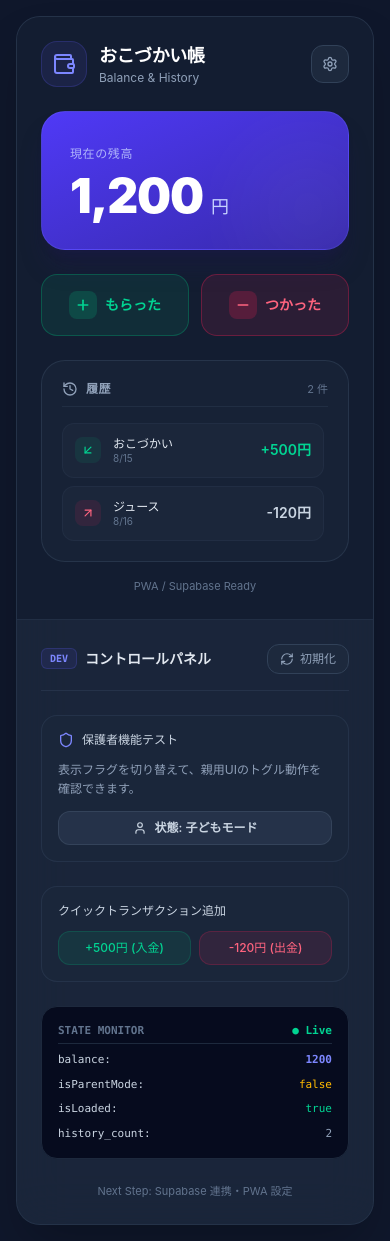
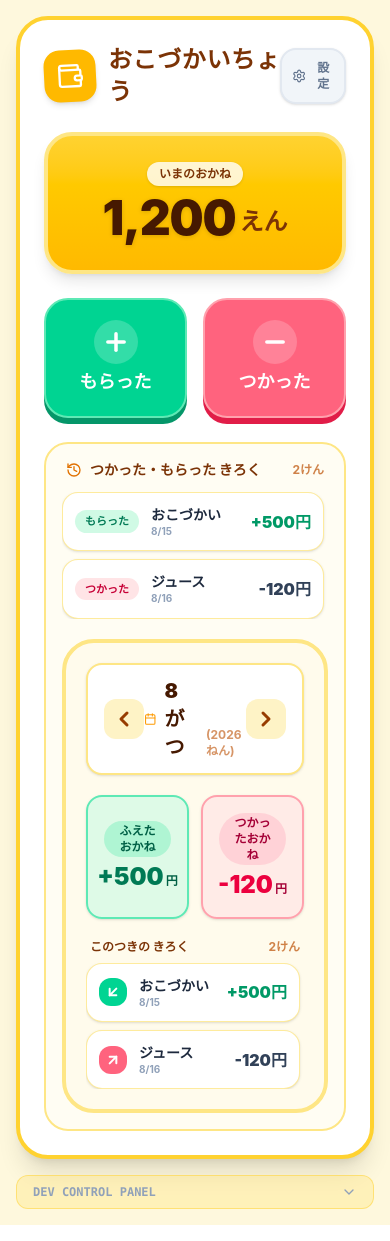
Before and after one commit to kei5o55/pocket-money-book, a Nuxt app: page / in a window 390 px wide. Built offline with nearby package versions, Linux system fonts and the light colour scheme.

Commit message:
月別コンポーネントとローディング画面の実装

```diff
--- a/app/app.vue
+++ b/app/app.vue
@@ -1,7 +1,8 @@
 <script setup lang="ts">
 import { ref, onMounted, watch } from 'vue'
-import { Wallet, Settings, Plus, Minus, History, Shield, User, RefreshCw, ArrowUpRight, ArrowDownLeft } from 'lucide-vue-next'
+import { Wallet, Settings, Plus, Minus, History, Shield, User, RefreshCw, ChevronDown, ChevronUp, Loader2 } from 'lucide-vue-next'
 import TransactionModal from '~/components/TransactionModal.vue'
+import MonthlySummary from '~/components/MonthlySummary.vue'
 import { getStateFromIDB, saveStateToIDB } from '~/utils/db'
 
 interface HistoryItem {
@@ -12,7 +13,7 @@ interface HistoryItem {
   date: string
 }
 
-// リアクティブな状態管理
+// 初期値を空（または0）ベースにしておき、IDB復元待ちにする
 const balance = useState<number>('balance', () => 1200)
 const isParentMode = useState<boolean>('isParentMode', () => false)
 const history = useState<HistoryItem[]>('history', () => [
@@ -22,11 +23,10 @@ const history = useState<HistoryItem[]>('history', () => [
 
 const isModalOpen = ref(false)
 const modalType = ref<'in' | 'out'>('in')
-const isLoaded = ref(false)
+const isLoaded = ref(false) // 読み込み状態フラグ
+const showDevPanel = ref(false)
 
-// ----------------------------------------------------
 // IndexedDB からのデータ復元 & 自動保存
-// ----------------------------------------------------
 onMounted(async () => {
   try {
     const savedBalance = await getStateFromIDB<number>('balance')
@@ -37,6 +37,7 @@ onMounted(async () => {
   } catch (e) {
     console.error('IndexedDB ロード失敗:', e)
   } finally {
+    // 復元処理（成功・失敗問わず）完了後に表示フラグを立てる
     isLoaded.value = true
   }
 })
@@ -53,9 +54,6 @@ watch(
   { deep: true }
 )
 
-// ----------------------------------------------------
-// アクション処理
-// ----------------------------------------------------
 const openModal = (type: 'in' | 'out') => {
   modalType.value = type
   isModalOpen.value = true
@@ -80,7 +78,7 @@ const handleTransactionSubmit = (data: { amount: number; title: string; type: 'i
     type: data.type,
     title: data.title,
     amount: amountNum,
-    date: '今日'
+    date: 'きょう'
   })
 }
 
@@ -91,7 +89,7 @@ const handleAddDirect = (amount: number, title: string) => {
     type: 'in',
     title,
     amount,
-    date: '今日'
+    date: 'きょう'
   })
 }
 
@@ -106,7 +104,7 @@ const handleUseDirect = (amount: number, title: string) => {
     type: 'out',
     title,
     amount,
-    date: '今日'
+    date: 'きょう'
   })
 }
 
@@ -122,206 +120,198 @@ const handleReset = async () => {
 </script>
 
 <template>
-  <div class="min-h-screen bg-slate-900 text-slate-100 font-sans p-4 md:p-8 flex items-center justify-center">
+  <div class="min-h-screen bg-amber-100/60 text-slate-800 font-sans p-4 md:p-6 flex flex-col items-center justify-center">
 
-    <div class="w-full max-w-5xl bg-slate-800/80 backdrop-blur-xl rounded-3xl border border-slate-700/50 shadow-2xl overflow-hidden grid grid-cols-1 lg:grid-cols-12 min-h-[720px]">
+    <!-- 1. ロード中表示（isLoadedがfalseのとき） -->
+    <div v-if="!isLoaded" class="flex flex-col items-center justify-center space-y-4 py-12">
+      <div class="p-4 bg-amber-400 text-white rounded-3xl shadow-lg animate-bounce">
+        <Wallet class="w-10 h-10" />
+      </div>
+      <div class="flex items-center gap-2 text-amber-900 font-black text-lg">
+        <Loader2 class="w-5 h-5 animate-spin text-amber-600" />
+        <span>じゅんび中...</span>
+      </div>
+    </div>
 
-      <!-- 左カラム：メインアプリUI (クリーン・洗練されたトーン) -->
-      <section class="lg:col-span-7 bg-slate-900/50 p-6 md:p-8 flex flex-col justify-between border-b lg:border-b-0 lg:border-r border-slate-700/50 relative">
+    <!-- 2. メイン画面表示（isLoadedがtrueになったらフェードイン表示） -->
+    <template v-else>
+      <!-- メインアプリカード -->
+      <div class="w-full max-w-lg bg-white rounded-[32px] border-4 border-amber-300 shadow-xl overflow-hidden p-6 md:p-8 space-y-6 animate-in fade-in duration-300">
 
         <!-- ヘッダー -->
-        <header class="flex justify-between items-center mb-6">
+        <header class="flex justify-between items-center">
           <div class="flex items-center gap-3">
-            <div class="p-2.5 bg-indigo-500/10 rounded-2xl border border-indigo-500/20 text-indigo-400">
-              <Wallet class="w-6 h-6" />
+            <div class="p-3 bg-amber-400 text-white rounded-2xl shadow-md rotate-[-3deg]">
+              <Wallet class="w-7 h-7" />
             </div>
             <div>
-              <h1 class="text-lg font-bold tracking-tight text-white">おこづかい帳</h1>
-              <p class="text-xs text-slate-400">Balance & History</p>
+              <h1 class="text-2xl font-black text-amber-900 tracking-wide">おこづかいちょう</h1>
             </div>
           </div>
 
           <button
             @click="isParentMode = !isParentMode"
             :class="[
-              'p-2.5 rounded-xl border text-xs font-semibold transition-all flex items-center gap-2',
+              'p-2.5 rounded-2xl border-2 font-bold text-xs transition-all flex items-center gap-1.5 shadow-sm',
               isParentMode
-                ? 'bg-amber-500/10 border-amber-500/30 text-amber-400'
-                : 'bg-slate-800 border-slate-700 text-slate-400 hover:text-slate-200 hover:bg-slate-700/50'
+                ? 'bg-amber-100 border-amber-400 text-amber-800'
+                : 'bg-slate-100 border-slate-200 text-slate-500 hover:bg-slate-200'
             ]"
           >
             <Settings class="w-4 h-4" />
+            <span>{{ isParentMode ? 'おうちの人' : '設定' }}</span>
           </button>
         </header>
 
-        <div class="space-y-6 flex-1 flex flex-col justify-center max-w-md mx-auto w-full">
-
-          <!-- 親モードバナー -->
-          <div v-if="isParentMode" class="bg-amber-500/10 border border-amber-500/20 text-amber-300 p-3.5 rounded-2xl text-xs flex justify-between items-center backdrop-blur-sm">
-            <span class="flex items-center gap-2 font-medium">
-              <Shield class="w-4 h-4 text-amber-400" />
-              保護者管理モードが有効です
+        <!-- 保護者モードバナー -->
+        <div v-if="isParentMode" class="bg-amber-50 border-2 border-amber-300 text-amber-900 p-3.5 rounded-2xl text-xs flex justify-between items-center shadow-inner">
+          <span class="flex items-center gap-2 font-bold">
+            <Shield class="w-4 h-4 text-amber-600" />
+            おうちの人モード（かんり画面）
           </span>
-            <button @click="isParentMode = false" class="text-amber-400 hover:underline text-[11px] font-semibold">
-              閉じる
+          <button @click="isParentMode = false" class="text-amber-700 hover:underline font-bold">
+            とじる
           </button>
         </div>
 
-          <!-- 残高カード（カードデザイン＋モダングラデーション） -->
-          <div class="relative overflow-hidden rounded-3xl bg-gradient-to-br from-indigo-600 to-indigo-800 p-7 text-white shadow-xl shadow-indigo-950/40 border border-indigo-400/20">
-            <div class="absolute -right-6 -bottom-6 w-32 h-32 bg-white/5 rounded-full blur-2xl pointer-events-none" />
+        <!-- 残高表示 -->
+        <div class="relative overflow-hidden rounded-[28px] bg-gradient-to-b from-amber-300 to-amber-400 p-6 text-center shadow-lg border-4 border-amber-200">
+          <span class="inline-block bg-white/80 text-amber-900 text-xs font-black px-3 py-1 rounded-full shadow-sm mb-1">
+            いまのおかね
+          </span>
 
-            <span class="text-xs font-medium tracking-wider uppercase text-indigo-200/80">現在の残高</span>
-
-            <div class="mt-2 flex items-baseline gap-2">
-              <span class="text-5xl font-black tracking-tight text-white">
+          <div class="flex items-center justify-center gap-1 my-1">
+            <span class="text-5xl md:text-6xl font-black tracking-tight text-amber-950 drop-shadow-sm">
               {{ balance.toLocaleString() }}
             </span>
-              <span class="text-lg font-medium text-indigo-200">円</span>
+            <span class="text-2xl font-bold text-amber-900 self-end mb-1">えん</span>
           </div>
         </div>
 
-          <!-- アクションボタン（モダンなフラットボタンスタイル） -->
-          <div class="grid grid-cols-2 gap-3">
+        <!-- アクションボタン -->
+        <div class="grid grid-cols-2 gap-4">
           <button
             @click="openModal('in')"
-              class="group relative flex items-center justify-center gap-2 bg-emerald-500/10 hover:bg-emerald-500/20 active:scale-[0.98] border border-emerald-500/30 text-emerald-400 font-semibold text-sm py-4 rounded-2xl transition-all"
+            class="flex flex-col items-center justify-center gap-1 bg-emerald-400 hover:bg-emerald-500 active:scale-95 text-white font-black text-lg py-5 px-4 rounded-3xl shadow-[0_6px_0_#059669] active:shadow-none active:translate-y-1 transition-all border-2 border-emerald-300"
           >
-              <div class="p-1.5 rounded-lg bg-emerald-500/20 group-hover:bg-emerald-500/30 transition">
-                <Plus class="w-4 h-4 stroke-[2.5]" />
+            <div class="p-2 rounded-full bg-white/20">
+              <Plus class="w-7 h-7 stroke-[3]" />
             </div>
             <span>もらった</span>
           </button>
 
           <button
             @click="openModal('out')"
-              class="group relative flex items-center justify-center gap-2 bg-rose-500/10 hover:bg-rose-500/20 active:scale-[0.98] border border-rose-500/30 text-rose-400 font-semibold text-sm py-4 rounded-2xl transition-all"
+            class="flex flex-col items-center justify-center gap-1 bg-rose-400 hover:bg-rose-500 active:scale-95 text-white font-black text-lg py-5 px-4 rounded-3xl shadow-[0_6px_0_#e11d48] active:shadow-none active:translate-y-1 transition-all border-2 border-rose-300"
           >
-              <div class="p-1.5 rounded-lg bg-rose-500/20 group-hover:bg-rose-500/30 transition">
-                <Minus class="w-4 h-4 stroke-[2.5]" />
+            <div class="p-2 rounded-full bg-white/20">
+              <Minus class="w-7 h-7 stroke-[3]" />
             </div>
             <span>つかった</span>
           </button>
         </div>
 
         <!-- 取引履歴 -->
-          <div class="bg-slate-800/50 border border-slate-700/60 rounded-3xl p-5 flex-1 flex flex-col">
-            <div class="flex items-center justify-between mb-4 pb-2 border-b border-slate-700/40">
-              <div class="flex items-center gap-2 text-slate-400">
-                <History class="w-4 h-4" />
-                <h2 class="text-xs font-semibold uppercase tracking-wider">履歴</h2>
+        <div class="bg-amber-50/60 border-2 border-amber-200 rounded-3xl p-4 space-y-3">
+          <div class="flex items-center justify-between px-1">
+            <div class="flex items-center gap-2 text-amber-900">
+              <History class="w-4 h-4 text-amber-600" />
+              <h2 class="text-sm font-black">つかった・もらった きろく</h2>
             </div>
-              <span class="text-[11px] text-slate-500">{{ history.length }} 件</span>
+            <span class="text-xs font-bold text-amber-700/70">{{ history.length }}けん</span>
           </div>
 
-            <ul class="flex flex-col gap-2 max-h-52 overflow-y-auto pr-1">
+          <ul class="flex flex-col gap-2 max-h-48 overflow-y-auto pr-1">
             <li
               v-for="item in history"
               :key="item.id"
-                class="flex justify-between items-center text-xs p-3 rounded-xl bg-slate-800/80 border border-slate-700/30 hover:border-slate-600/50 transition"
+              class="flex justify-between items-center text-xs p-3 rounded-2xl bg-white border border-amber-200/80 shadow-sm"
             >
               <div class="flex items-center gap-3">
-                  <div
+                <span
                   :class="[
-                      'p-1.5 rounded-lg',
-                      item.type === 'in' ? 'bg-emerald-500/10 text-emerald-400' : 'bg-rose-500/10 text-rose-400'
+                    'px-2.5 py-1 rounded-xl font-black text-[11px]',
+                    item.type === 'in' ? 'bg-emerald-100 text-emerald-700' : 'bg-rose-100 text-rose-700'
                   ]"
                 >
-                    <ArrowDownLeft v-if="item.type === 'in'" class="w-3.5 h-3.5" />
-                    <ArrowUpRight v-else class="w-3.5 h-3.5" />
-                  </div>
+                  {{ item.type === 'in' ? 'もらった' : 'つかった' }}
+                </span>
                 <div>
-                    <p class="font-medium text-slate-200">{{ item.title }}</p>
-                    <p class="text-[10px] text-slate-500">{{ item.date }}</p>
+                  <p class="font-bold text-slate-800 text-sm">{{ item.title }}</p>
+                  <p class="text-[10px] text-slate-400 font-bold">{{ item.date }}</p>
                 </div>
               </div>
 
-                <span :class="['font-semibold text-sm', item.type === 'in' ? 'text-emerald-400' : 'text-slate-300']">
+              <span :class="['font-black text-base', item.type === 'in' ? 'text-emerald-600' : 'text-slate-700']">
                 {{ item.type === 'in' ? '+' : '-' }}{{ item.amount.toLocaleString() }}円
               </span>
             </li>
           </ul>
+
+          <div class="pt-2">
+            <MonthlySummary :history="history" />
           </div>
         </div>
 
-        <p class="text-[11px] text-slate-500 text-center mt-4">PWA / Supabase Ready</p>
-      </section>
+      </div>
 
-      <!-- 右カラム：PC開発者コントロールパネル -->
-      <section class="lg:col-span-5 p-6 md:p-8 bg-slate-800/30 flex flex-col justify-between">
-        <div class="space-y-6">
-          <div class="flex items-center justify-between border-b border-slate-700/50 pb-4">
-            <div class="flex items-center gap-2">
-              <span class="text-[10px] font-mono font-bold text-indigo-400 bg-indigo-500/10 border border-indigo-500/20 px-2 py-0.5 rounded-md">DEV</span>
-              <h2 class="text-sm font-semibold text-slate-200">コントロールパネル</h2>
-            </div>
+      <!-- 開発者パネル -->
+      <div class="w-full max-w-lg mt-4">
+        <button
+          @click="showDevPanel = !showDevPanel"
+          class="w-full flex items-center justify-between text-xs text-slate-400 hover:text-slate-600 py-2 px-4 rounded-xl bg-amber-200/40 border border-amber-300/50 transition"
+        >
+          <span class="font-mono font-bold">DEV CONTROL PANEL</span>
+          <component :is="showDevPanel ? ChevronUp : ChevronDown" class="w-4 h-4" />
+        </button>
+
+        <div v-if="showDevPanel" class="mt-2 bg-slate-800 text-slate-100 p-5 rounded-3xl space-y-4 text-xs shadow-lg">
+          <div class="flex items-center justify-between border-b border-slate-700 pb-3">
+            <span class="font-mono font-bold text-indigo-400">DEV PANEL</span>
             <button
               @click="handleReset"
-              class="flex items-center gap-1.5 text-xs text-slate-400 hover:text-slate-200 bg-slate-800 hover:bg-slate-700 border border-slate-700 px-3 py-1.5 rounded-xl transition"
+              class="flex items-center gap-1 bg-slate-700 hover:bg-slate-600 px-3 py-1 rounded-lg transition"
             >
-              <RefreshCw class="w-3.5 h-3.5" />
+              <RefreshCw class="w-3 h-3" />
               初期化
             </button>
           </div>
 
-          <!-- 親モード切替テスト -->
-          <div class="bg-slate-800/60 p-4 rounded-2xl border border-slate-700/50 space-y-3">
-            <div class="flex items-center gap-2 text-slate-300 font-medium text-xs">
-              <Shield class="w-4 h-4 text-indigo-400" />
-              <span>保護者機能テスト</span>
-            </div>
-            <p class="text-xs text-slate-400 leading-relaxed">
-              表示フラグを切り替えて、親用UIのトグル動作を確認できます。
-            </p>
+          <div class="space-y-2">
+            <p class="text-slate-400 font-bold">モード切り替えテスト</p>
             <button
               @click="isParentMode = !isParentMode"
-              class="w-full py-2 px-3 rounded-xl text-xs font-semibold transition flex items-center justify-center gap-2 border"
-              :class="isParentMode
-                ? 'bg-amber-500/10 border-amber-500/30 text-amber-300'
-                : 'bg-slate-700/50 border-slate-600/50 text-slate-300 hover:bg-slate-700'"
+              class="w-full py-2 px-3 rounded-xl font-bold bg-slate-700 hover:bg-slate-600 transition flex items-center justify-center gap-2"
             >
               <User class="w-3.5 h-3.5" />
               状態: {{ isParentMode ? '親モード ON' : '子どもモード' }}
             </button>
           </div>
 
-          <!-- クイックテスト -->
-          <div class="bg-slate-800/60 p-4 rounded-2xl border border-slate-700/50 space-y-3">
-            <h3 class="text-xs font-medium text-slate-300">クイックトランザクション追加</h3>
+          <div class="space-y-2">
+            <p class="text-slate-400 font-bold">クイックテスト</p>
             <div class="grid grid-cols-2 gap-2">
               <button
                 @click="handleAddDirect(500, 'おこづかい')"
-                class="py-2 bg-emerald-500/10 hover:bg-emerald-500/20 text-emerald-400 text-xs font-medium rounded-xl border border-emerald-500/20 transition"
+                class="py-2 bg-emerald-500/20 text-emerald-300 font-bold rounded-xl border border-emerald-500/30 hover:bg-emerald-500/30"
               >
-                +500円 (入金)
+                +500円
               </button>
               <button
                 @click="handleUseDirect(120, 'ジュース')"
-                class="py-2 bg-rose-500/10 hover:bg-rose-500/20 text-rose-400 text-xs font-medium rounded-xl border border-rose-500/20 transition"
+                class="py-2 bg-rose-500/20 text-rose-300 font-bold rounded-xl border border-rose-500/30 hover:bg-rose-500/30"
               >
-                -120円 (出金)
+                -120円
               </button>
             </div>
           </div>
 
-          <!-- リアクティブ状態ログ -->
-          <div class="bg-slate-950/80 text-slate-300 p-4 rounded-2xl font-mono text-[11px] space-y-2 border border-slate-800">
-            <div class="text-slate-500 font-bold border-b border-slate-800 pb-1 flex justify-between">
-              <span>STATE MONITOR</span>
-              <span class="text-emerald-400">● Live</span>
-            </div>
-            <div class="flex justify-between"><span>balance:</span> <span class="text-indigo-400 font-bold">{{ balance }}</span></div>
-            <div class="flex justify-between"><span>isParentMode:</span> <span class="text-amber-400">{{ isParentMode }}</span></div>
-            <div class="flex justify-between"><span>isLoaded:</span> <span class="text-emerald-400">{{ isLoaded }}</span></div>
-            <div class="flex justify-between"><span>history_count:</span> <span class="text-slate-400">{{ history.length }}</span></div>
+          <div class="bg-slate-900 p-3 rounded-xl font-mono text-[10px] space-y-1">
+            <div class="flex justify-between"><span>balance:</span> <span class="text-amber-400">{{ balance }}</span></div>
+            <div class="flex justify-between"><span>isParentMode:</span> <span class="text-indigo-400">{{ isParentMode }}</span></div>
+            <div class="flex justify-between"><span>history_count:</span> <span>{{ history.length }}</span></div>
           </div>
         </div>
-
-        <p class="text-[11px] text-slate-500 text-center mt-6">
-          Next Step: Supabase 連携・PWA 設定
-        </p>
-      </section>
-
       </div>
 
       <TransactionModal
@@ -329,6 +319,7 @@ const handleReset = async () => {
         :type="modalType"
         @submit="handleTransactionSubmit"
       />
+    </template>
 
   </div>
 </template>
--- /dev/null
+++ b/app/components/MonthlySummary.vue
@@ -0,0 +1,174 @@
+<!-- components/MonthlySummary.vue -->
+<script setup lang="ts">
+import { ref, computed } from 'vue'
+import { ChevronLeft, ChevronRight, ArrowDownLeft, ArrowUpRight, Calendar } from 'lucide-vue-next'
+
+interface HistoryItem {
+  id: number
+  type: 'in' | 'out'
+  title: string
+  amount: number
+  date: string // 例: "8/15", "2026-08-15", "今日" など
+}
+
+const props = defineProps<{
+  history: HistoryItem[]
+}>()
+
+// 現在選択されている年月（初期値は当月）
+const now = new Date()
+const currentYear = ref(now.getFullYear())
+const currentMonth = ref(now.getMonth() + 1) // 1〜12
+
+// 前の月へ
+const prevMonth = () => {
+  if (currentMonth.value === 1) {
+    currentMonth.value = 12
+    currentYear.value--
+  } else {
+    currentMonth.value--
+  }
+}
+
+// 次の月へ
+const nextMonth = () => {
+  if (currentMonth.value === 12) {
+    currentMonth.value = 1
+    currentYear.value++
+  } else {
+    currentMonth.value++
+  }
+}
+
+// 選択中の月の履歴を抽出
+// ※ 履歴の `date` から月を判別します（"8/15" 形式や "今日" などの簡易表記に対応）
+const filteredHistory = computed(() => {
+  return props.history.filter((item) => {
+    if (item.date === '今日' || item.date === 'きょう') {
+      const today = new Date()
+      return today.getFullYear() === currentYear.value && (today.getMonth() + 1) === currentMonth.value
+    }
+
+    // "8/15" や "08/15" のような形式から月を取得
+    const match = item.date.match(/^(\d{1,2})\//)
+    if (match) {
+      const itemMonth = parseInt(match[1], 10)
+      return itemMonth === currentMonth.value
+    }
+
+    return true // 形式が不確定な場合は一旦表示
+  })
+})
+
+// 選択中の月の「ふえた総額」
+const totalIn = computed(() => {
+  return filteredHistory.value
+    .filter((item) => item.type === 'in')
+    .reduce((sum, item) => sum + item.amount, 0)
+})
+
+// 選択中の月の「つかった総額」
+const totalOut = computed(() => {
+  return filteredHistory.value
+    .filter((item) => item.type === 'out')
+    .reduce((sum, item) => sum + item.amount, 0)
+})
+</script>
+
+<template>
+  <div class="bg-amber-50/80 border-4 border-amber-200 rounded-[32px] p-5 md:p-6 space-y-5">
+
+    <!-- 月切り替えヘッダー -->
+    <div class="flex items-center justify-between bg-white px-4 py-3 rounded-2xl border-2 border-amber-200 shadow-sm">
+      <button
+        @click="prevMonth"
+        class="p-2 rounded-xl bg-amber-100 hover:bg-amber-200 text-amber-800 transition active:scale-95"
+      >
+        <ChevronLeft class="w-6 h-6 stroke-[3]" />
+      </button>
+
+      <div class="flex items-center gap-2 text-amber-950 font-black text-xl">
+        <Calendar class="w-5 h-5 text-amber-500" />
+        <span>{{ currentMonth }}がつ</span>
+        <span class="text-xs text-amber-700/60 font-bold self-end mb-0.5">({{ currentYear }}ねん)</span>
+      </div>
+
+      <button
+        @click="nextMonth"
+        class="p-2 rounded-xl bg-amber-100 hover:bg-amber-200 text-amber-800 transition active:scale-95"
+      >
+        <ChevronRight class="w-6 h-6 stroke-[3]" />
+      </button>
+    </div>
+
+    <!-- 今月の合計カード (ふえた・つかった) -->
+    <div class="grid grid-cols-2 gap-3">
+      <!-- ふえた合計 -->
+      <div class="bg-emerald-100/70 border-2 border-emerald-300 p-4 rounded-2xl flex flex-col items-center justify-center text-center shadow-sm">
+        <span class="text-xs font-black text-emerald-800 bg-emerald-200/80 px-2.5 py-0.5 rounded-full mb-1">
+          ふえたおかね
+        </span>
+        <div class="flex items-baseline gap-0.5">
+          <span class="text-2xl md:text-3xl font-black text-emerald-700">
+            +{{ totalIn.toLocaleString() }}
+          </span>
+          <span class="text-xs font-bold text-emerald-800">円</span>
+        </div>
+      </div>
+
+      <!-- つかった合計 -->
+      <div class="bg-rose-100/70 border-2 border-rose-300 p-4 rounded-2xl flex flex-col items-center justify-center text-center shadow-sm">
+        <span class="text-xs font-black text-rose-800 bg-rose-200/80 px-2.5 py-0.5 rounded-full mb-1">
+          つかったおかね
+        </span>
+        <div class="flex items-baseline gap-0.5">
+          <span class="text-2xl md:text-3xl font-black text-rose-600">
+            -{{ totalOut.toLocaleString() }}
+          </span>
+          <span class="text-xs font-bold text-rose-800">円</span>
+        </div>
+      </div>
+    </div>
+
+    <!-- その月の履歴一覧 -->
+    <div class="space-y-2">
+      <div class="flex items-center justify-between px-1">
+        <h3 class="text-xs font-black text-amber-900">このつきの きろく</h3>
+        <span class="text-xs font-bold text-amber-700/70">{{ filteredHistory.length }}けん</span>
+      </div>
+
+      <div v-if="filteredHistory.length === 0" class="text-center py-8 bg-white/60 rounded-2xl border-2 border-dashed border-amber-200">
+        <p class="text-xs font-bold text-amber-800/60">このつきの きろくは ないよ！</p>
+      </div>
+
+      <ul v-else class="flex flex-col gap-2 max-h-56 overflow-y-auto pr-1">
+        <li
+          v-for="item in filteredHistory"
+          :key="item.id"
+          class="flex justify-between items-center text-xs p-3 rounded-2xl bg-white border border-amber-200/80 shadow-sm"
+        >
+          <div class="flex items-center gap-3">
+            <div
+              :class="[
+                'p-1.5 rounded-xl text-white',
+                item.type === 'in' ? 'bg-emerald-400' : 'bg-rose-400'
+              ]"
+            >
+              <ArrowDownLeft v-if="item.type === 'in'" class="w-4 h-4 stroke-[3]" />
+              <ArrowUpRight v-else class="w-4 h-4 stroke-[3]" />
+            </div>
+            <div>
+              <p class="font-bold text-slate-800 text-sm">{{ item.title }}</p>
+              <p class="text-[10px] text-slate-400 font-bold">{{ item.date }}</p>
+            </div>
+          </div>
+
+          <span :class="['font-black text-base', item.type === 'in' ? 'text-emerald-600' : 'text-slate-700']">
+            {{ item.type === 'in' ? '+' : '-' }}{{ item.amount.toLocaleString() }}円
+          </span>
+        </li>
+      </ul>
+    </div>
+
+  </div>
+</template>
```
Also changed, not shown: app/components/TransactionModal.vue (+23 -35 lines). Lines whose indentation alone changed are shown as unchanged.
